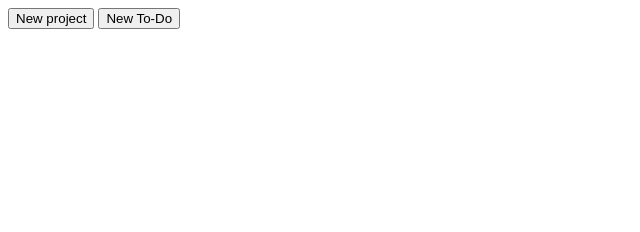
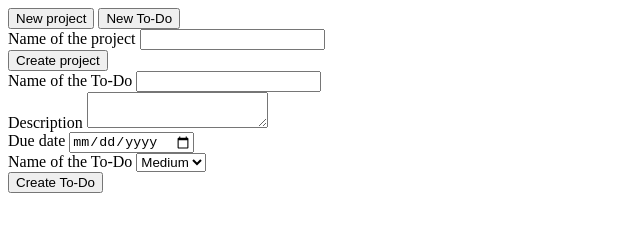
Before and after one commit to reinimax/todo-list, a website built with webpack: page dist/index.html in a window 1280 px wide. Shown: the whole page, without its empty margins (0-640 px from the left). Built offline with nearby package versions, Linux system fonts and the light colour scheme.

Commit message:
Add forms for new project and new todo

```diff
--- a/dist/index.html
+++ b/dist/index.html
@@ -16,9 +16,49 @@
             <!--dynamically created-->
         </div>
     </div>
+
     <div id="todo-list">
         <!--dynamically created-->
     </div>
+
+    <div id="new-project-form">
+        <div>
+            <label for="project-name">Name of the project</label>
+            <input id="project-name">
+        </div>
+        <div>
+            <button id="create-project">Create project</button>
+        </div>
+    </div>
+
+    <div id="new-todo-form">
+        <div>
+            <label for="todo-name">Name of the To-Do</label>
+            <input id="todo-name">
+        </div>
+        <div>
+            <label for="todo-descr">Description</label>
+            <textarea id="todo-descr"></textarea>
+        </div>
+        <div>
+            <label for="todo-date">Due date</label>
+            <input type="date" id="todo-date">
+        </div>
+        <div>
+            <label for="todo-priority">Name of the To-Do</label>
+            <select id="todo-priority">
+                <option value="5">Highest</option>
+                <option value="4">High</option>
+                <option value="3" selected>Medium</option>
+                <option value="2">Low</option>
+                <option value="1">Lowest</option>
+            </select>
+        </div>
+        <div>
+            <button id="create-todo">Create To-Do</button>
+        </div>
+    </div>
+
     <script src="main.js"></script>
 </body>
 
```
